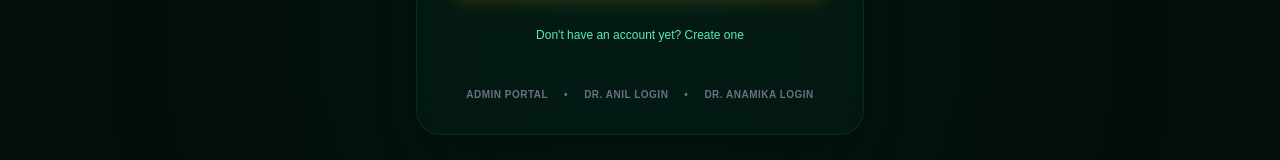
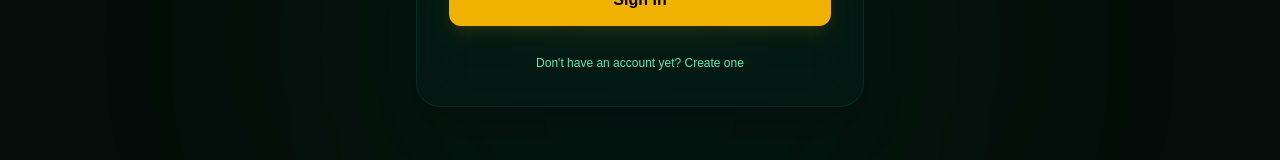
Before and after one commit to mtrivedi026/nexoveda, a Next.js app: page /login in a window 1280 px wide. Shown: the part 524-684 px from the top of the page. Built offline with nearby package versions, Linux system fonts and the light colour scheme; no server answers.

Commit message:
feat: hide staff login portal links from client login screen for privacy

```diff
--- a/app/login/page.tsx
+++ b/app/login/page.tsx
@@ -168,13 +168,6 @@ export default function LoginPage() {
             </button>
           </div>
 
-          <div className="text-center mt-6 pt-4 border-t border-emerald-900/10 flex justify-center gap-4 text-[10px] text-gray-500 font-bold uppercase tracking-wider">
-            <Link href="/login/admin" className="hover:text-yellow-400 transition-colors">Admin Portal</Link>
-            <span>•</span>
-            <Link href="/login/anil" className="hover:text-yellow-400 transition-colors">Dr. Anil Login</Link>
-            <span>•</span>
-            <Link href="/login/anamika" className="hover:text-yellow-400 transition-colors">Dr. Anamika Login</Link>
-          </div>
 
 
         </div>
```
